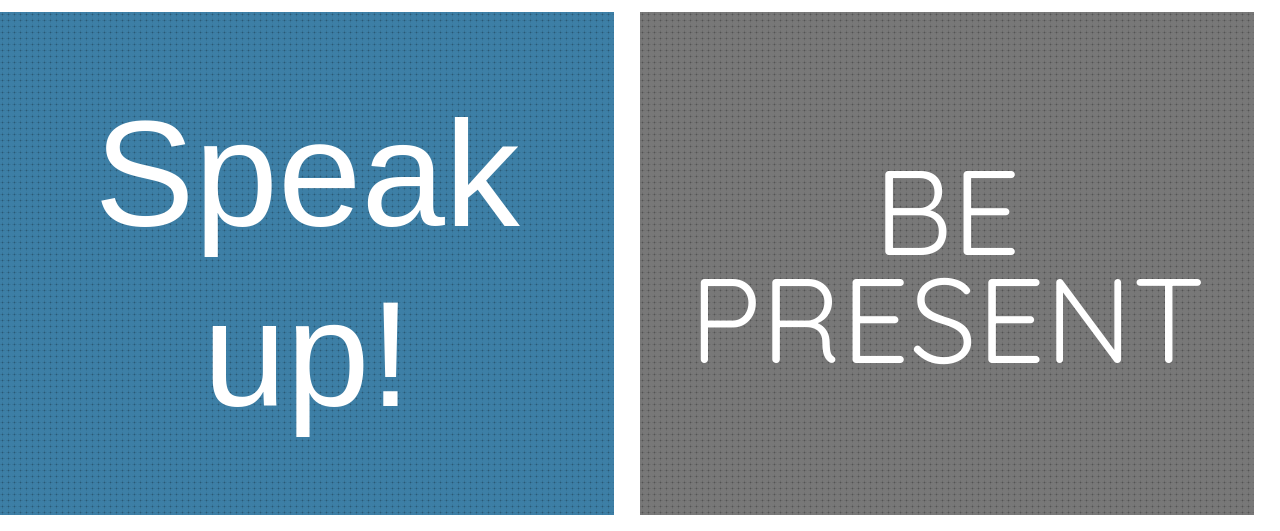
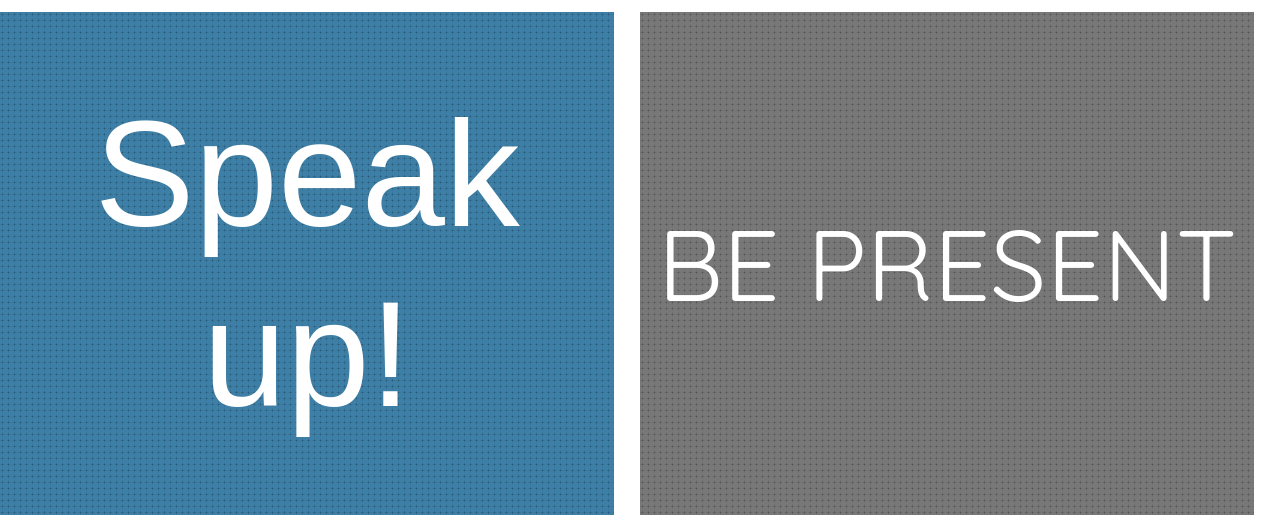
Before and after one commit to isabella232/changinglives, a Flask app: template templates/test-signs.html in a window 1280 px wide. Shown: the part 1026-1557 px from the top of the page. Run offline with Flask 2, Linux system fonts and the light colour scheme; the template is opened without the code that fills it, so the values that code supplies are empty; some web fonts are replaced.

Commit message:
update readme

```diff
--- a/templates/test-signs.html
+++ b/templates/test-signs.html
@@ -41,7 +41,7 @@
         #sample3 h1 { font-size: 70px; font-family: 'Snippet', sans-serif; }
         #sample4 h1 { font-family: 'Noto Serif', serif; }
         #sample5 h1 { font-size: 150px; font-family: 'Geo', sans-serif; }
-        #sample6 h1 { font-size: 120px; line-height: .9; font-family: 'Quicksand', sans-serif; text-transform: uppercase; }
+        #sample6 h1 { font-size: 100px; line-height: .9; font-family: 'Quicksand', sans-serif; text-transform: uppercase; }
 
         #sample2 { background-color: #AA6A21; }
         #sample3 { background-color: #B39429; }
```
Also changed, not shown: README.md.
